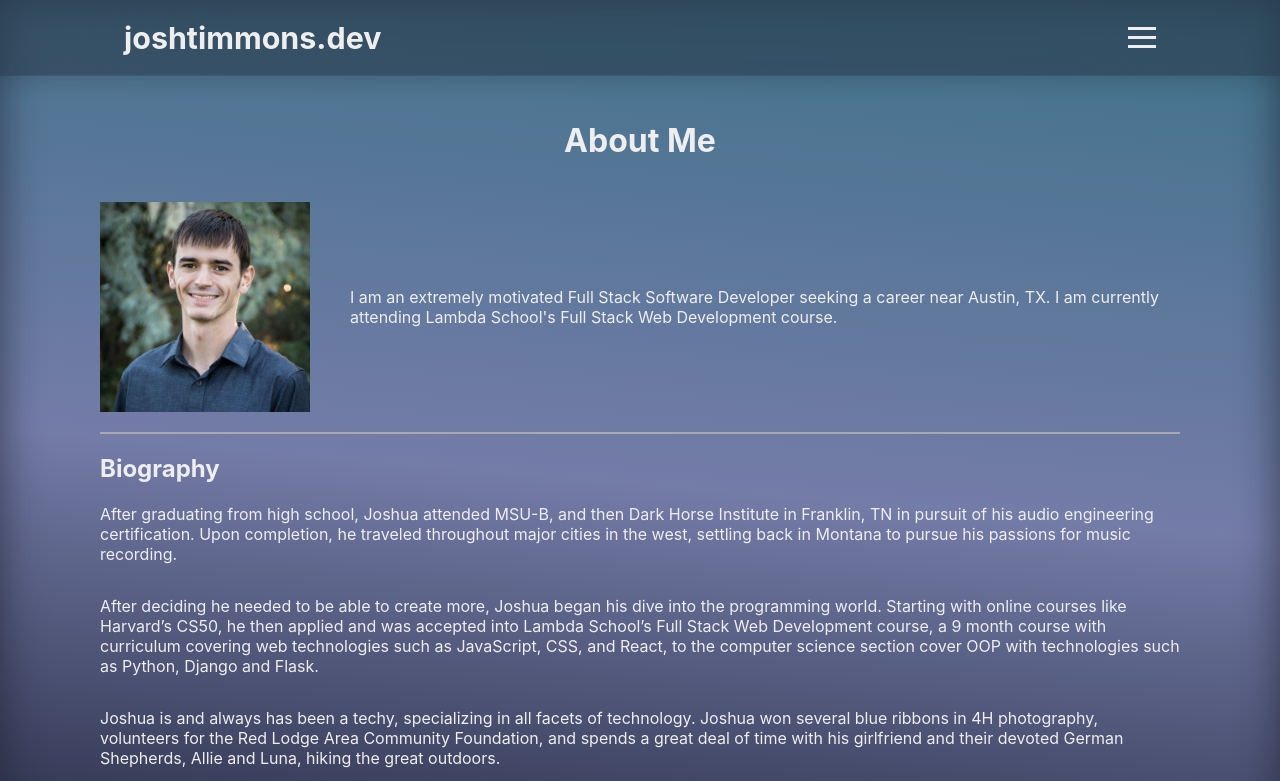
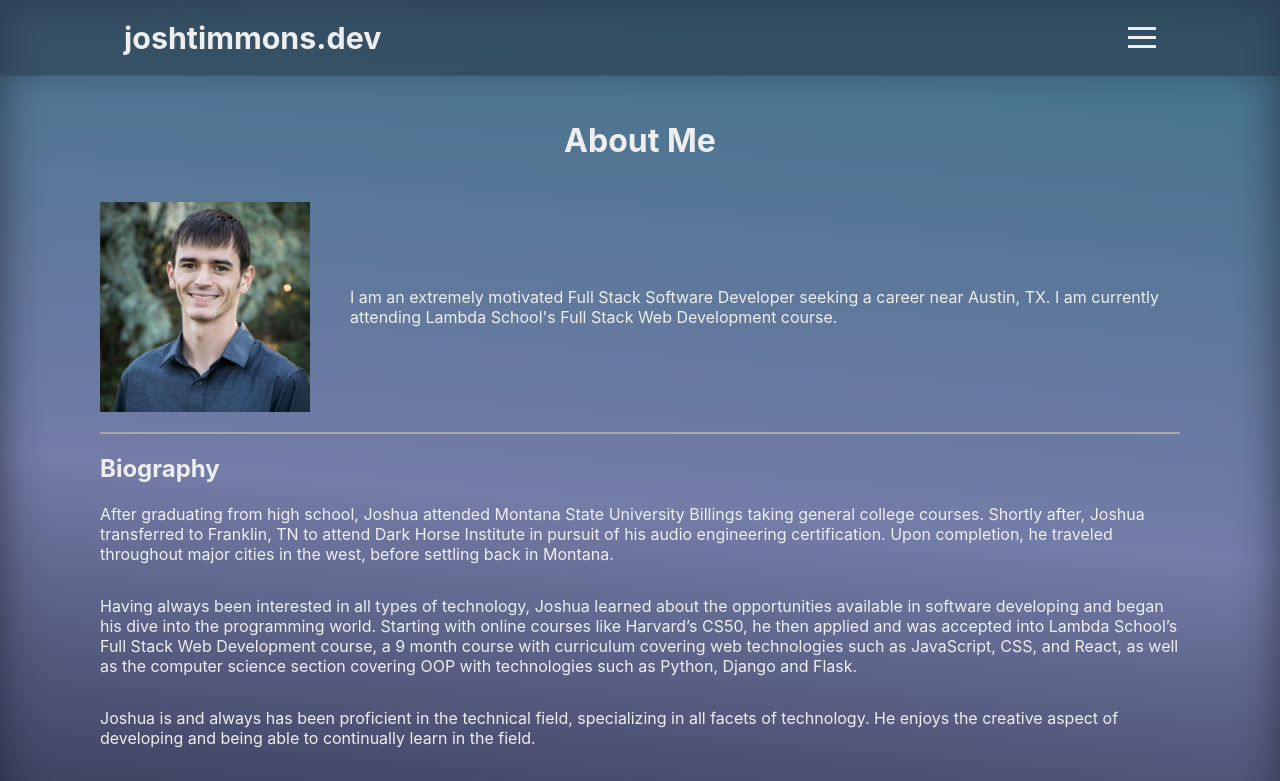
Before and after one commit to josh182014/portfolio-site, a React (Create React App) app: page /about in a window 1280 px wide. Shown: the top 781 px of the page. Built offline with nearby package versions, Linux system fonts and the light colour scheme.

Commit message:
updated bio

```diff
--- a/src/components/About/About.js
+++ b/src/components/About/About.js
@@ -5,16 +5,16 @@ const About = () => (
   <div className="about-container">
     <h1>About Me</h1>
     <img alt="headshot of Josh Timmons" src="/assets/headshot.png" />
-    <p className="about-paragraph">I am an extremely motivated Full Stack Software Developer seeking a career near Austin, TX. I am currently attending Lambda School's Full Stack Web Development course.  </p>
+    <p className="about-paragraph">I am an extremely motivated Full Stack Software Developer seeking a career near Austin, TX. I am currently attending Lambda School's Full Stack Web Development course.</p>
     <span className="divider" />
     <h2>Biography</h2>
-    <p className="bio">
-            After graduating from high school, Joshua attended MSU-B, and then Dark Horse Institute in Franklin, TN in pursuit of his audio engineering certification. Upon completion, he traveled throughout major cities in the west, settling back in Montana to pursue his passions for music recording.
-    </p>
+    <p className="bio">After graduating from high school, Joshua attended Montana State University Billings taking general college courses. Shortly after, Joshua transferred to Franklin, TN to attend Dark Horse Institute in pursuit of his audio engineering certification. Upon completion, he traveled throughout major cities in the west, before settling back in Montana.</p>
 
-    <p className="bio">After deciding he needed to be able to create more, Joshua began his dive into the programming world. Starting with online courses like Harvard’s CS50, he then applied and was accepted into Lambda School’s Full Stack Web Development course, a 9 month course with curriculum covering web technologies such as JavaScript, CSS, and React, to the computer science section cover OOP with technologies such as Python, Django and Flask.</p>
+    <p className="bio">Having always been interested in all types of technology, Joshua learned about the opportunities available in software developing and began his dive into the programming world. Starting with online courses like Harvard’s CS50, he then applied and was accepted into Lambda School’s Full Stack Web Development course, a 9 month course with curriculum covering web technologies such as JavaScript, CSS, and React, as well as the computer science section covering OOP with technologies such as Python, Django and Flask.</p>
 
-    <p className="bio">Joshua is and always has been a techy, specializing in all facets of technology. Joshua won several blue ribbons in 4H photography, volunteers for the Red Lodge Area Community Foundation, and spends a great deal of time with his girlfriend and their devoted German Shepherds, Allie and Luna, hiking the great outdoors.</p>
+    <p className="bio">Joshua is and always has been proficient in the technical field, specializing in all facets of technology. He enjoys the creative aspect of developing and being able to continually learn in the field.</p>
+
+    <p className="bio">Joshua also enjoys volunteering for the Red Lodge Area Community Foundation and spends a great deal of time with his girlfriend and their devoted German Shepherds hiking the great outdoors.</p>
   </div>
 );
 
```
